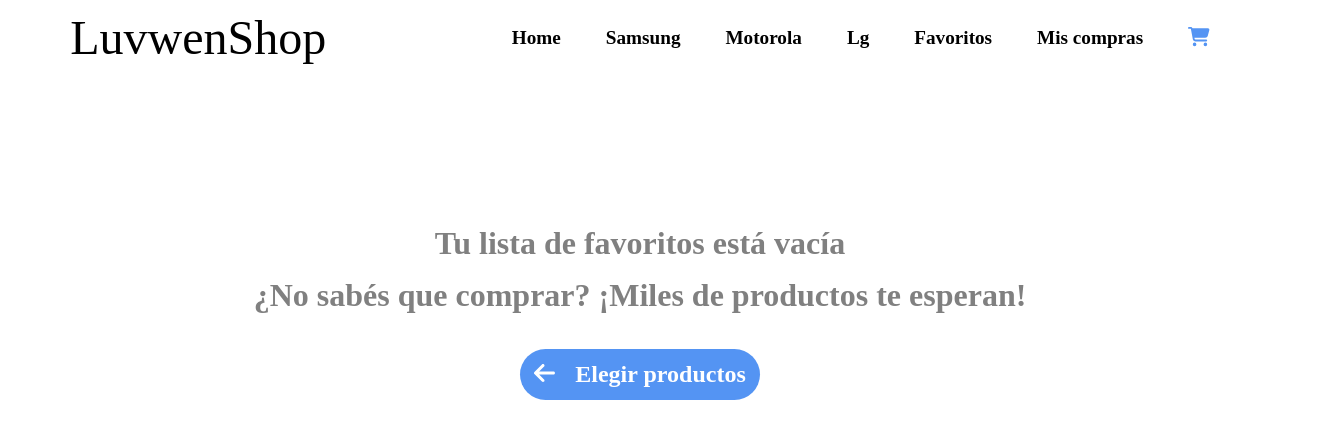
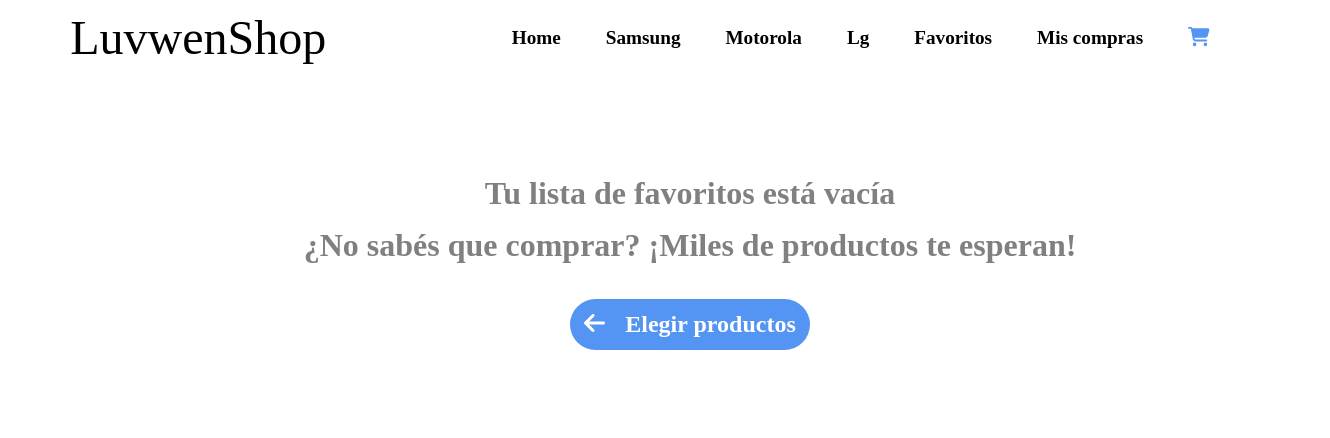
Before and after one commit to Luvwen/phone-shop-balino, a React (Create React App) app: page /wishlist in a window 1280 px wide. Shown: the top 438 px of the page, 1330 px wide, since content can reach past the window. Built offline with nearby package versions, Linux system fonts and the light colour scheme.

Commit message:
Styles changes

```diff
--- a/src/components/wishlist/WishlistContainer.js
+++ b/src/components/wishlist/WishlistContainer.js
@@ -76,7 +76,7 @@ export const WishlistContainer = () => {
                     ? faHeartbeat
                     : faHeart
                 }
-                className='wishlist-heart-detail'
+                className='wishlist-heart-detail heart-fav'
               />
             </div>
             <img
--- a/src/styles.css
+++ b/src/styles.css
@@ -616,12 +616,28 @@ html {
     display: grid;
     grid-template-columns: repeat(4, 1fr);
     margin-top: 100px;
+    row-gap: 50px;
+    column-gap: 30px;
+    margin-top: 50px;
+    padding: 0 50px;
 }
 
 .favourites-container{
     display: grid;
     grid-template-columns: repeat(1fr);
     justify-items: center;
+    max-width: 350px;
+}
+
+.favourites-container:hover {
+    box-shadow: 0 3px 6px rgba(0, 0, 0, 0.16), 0 3px 6px rgba(0, 0, 0, 0.23);
+    transition: all 0.1s cubic-bezier(0.25, 0.8, 0.25, 1);
+}
+
+.heart-fav {
+    margin-left: 15px;
+    cursor: pointer;
+
 }
 
 .favourites-container__img{
@@ -630,10 +646,10 @@ html {
 .favourites-container__title{
     font-weight: 600;
     font-size: 1.2em;
+    padding-top: 25px;
 }
 .favourites-container__price{
     margin-top: 5px;
-
 }
 
 .center{
```
